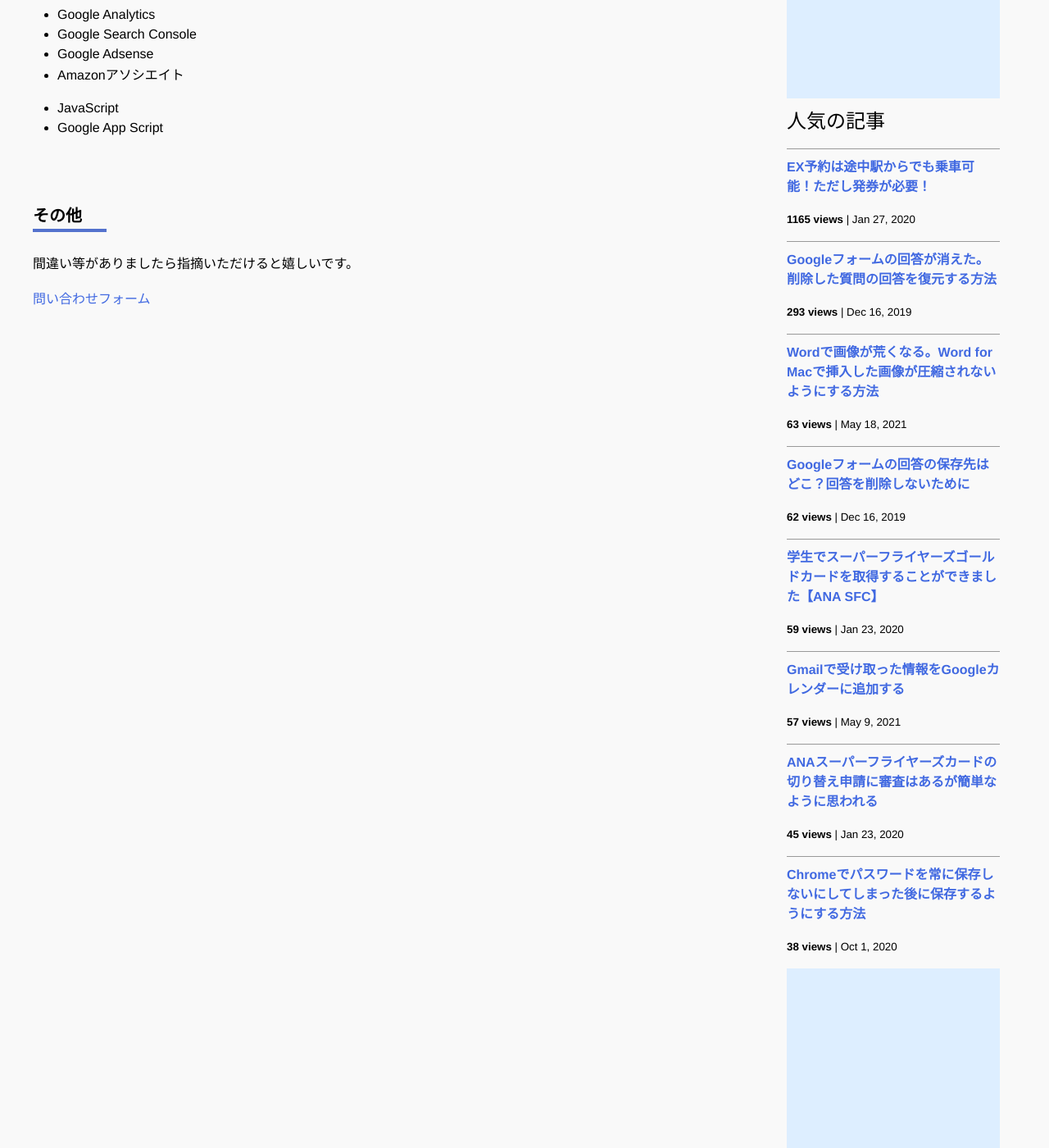
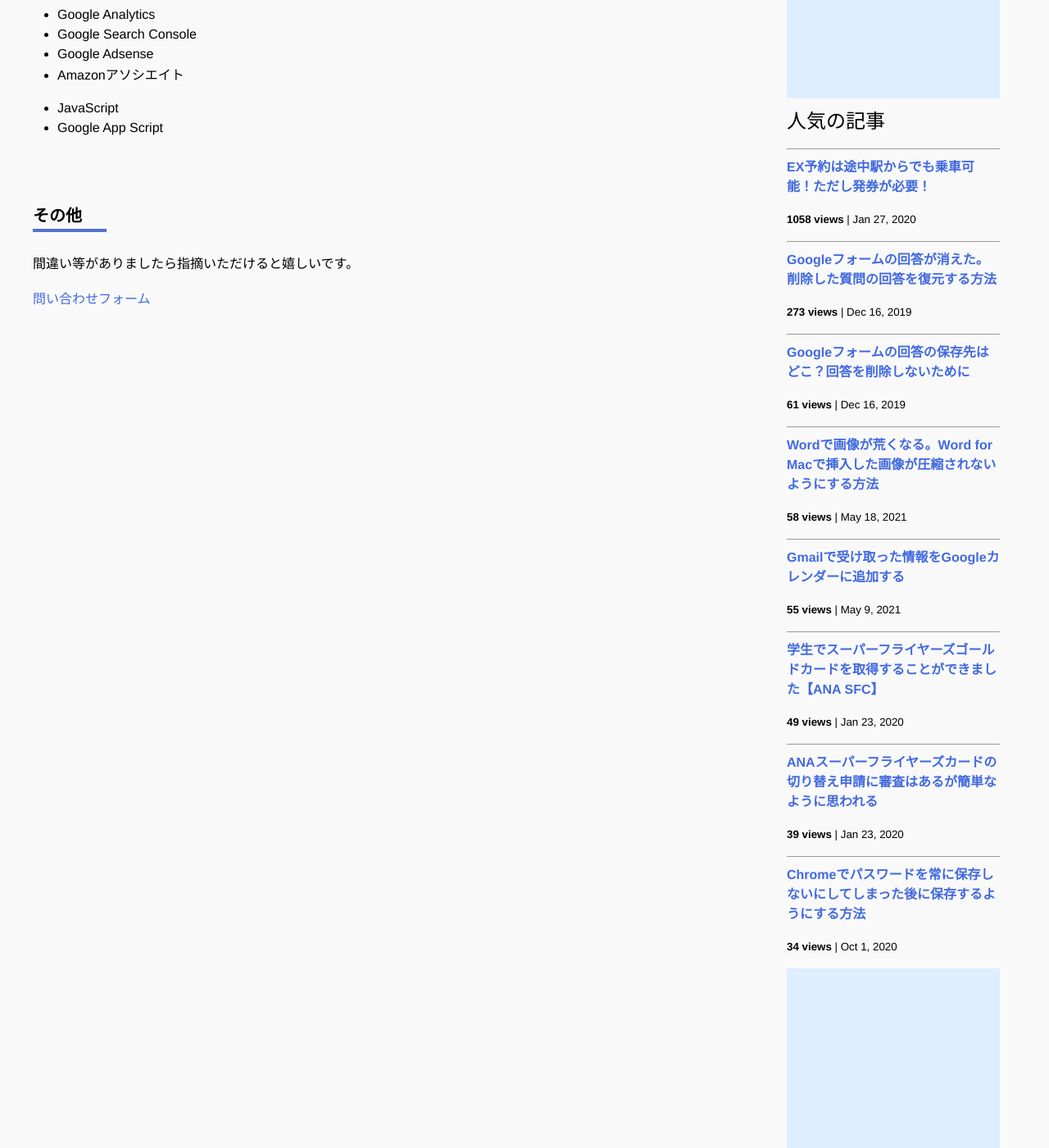
Before and after one commit to iwanaminami/shoyaiwaname, a Jekyll site: the page built from about.markdown, in a window 1280 px wide and 1400 px high, scrolled down 693 px. Shown: the whole window at 82% size. Built offline with Jekyll 4.4.1, drawn with Linux system fonts in a browser that asks for light colours; nearby versions of some CDN libraries; comment, search, counter and statistics services are not loaded.

Commit message:
a new commit message

```diff
--- a/_data/popularposts.yml
+++ b/_data/popularposts.yml
@@ -1,17 +1,17 @@
 side:
-  - view: 1165
+  - view: 1058
     url: /2020/01/27/ex-rideontheway.html
-  - view: 293
+  - view: 273
     url: /2019/12/16/restore-googleform.html
-  - view: 63
+  - view: 61
+    url: /2019/12/16/googleform-answers.html
+  - view: 58
     url: /2021/05/18/image-compression-word.html
-  - view: 62
-    url: /2019/12/16/googleform-answers.html
-  - view: 59
+  - view: 55
+    url: /2021/05/09/gmailtocalendar.html
+  - view: 49
     url: /2020/01/23/sfcgold.html
-  - view: 57
-    url: /2021/05/09/gmailtocalendar.html
-  - view: 45
+  - view: 39
     url: /2020/01/23/sfc-judge.html
-  - view: 38
+  - view: 34
     url: /2020/10/01/googlepassword.html
```
